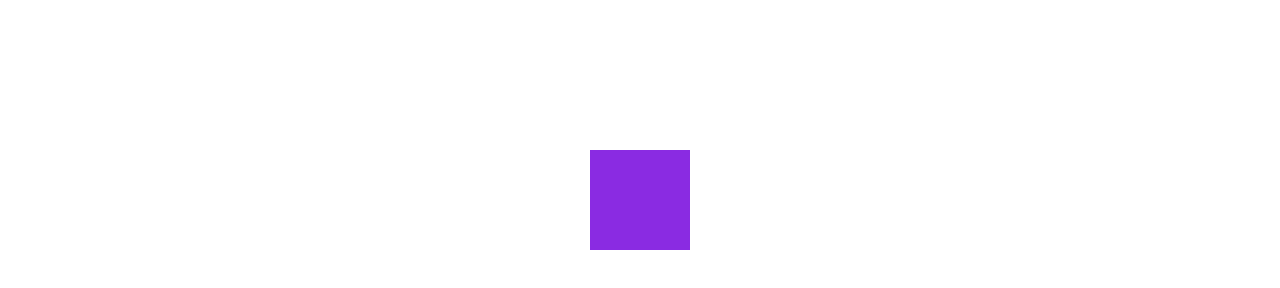
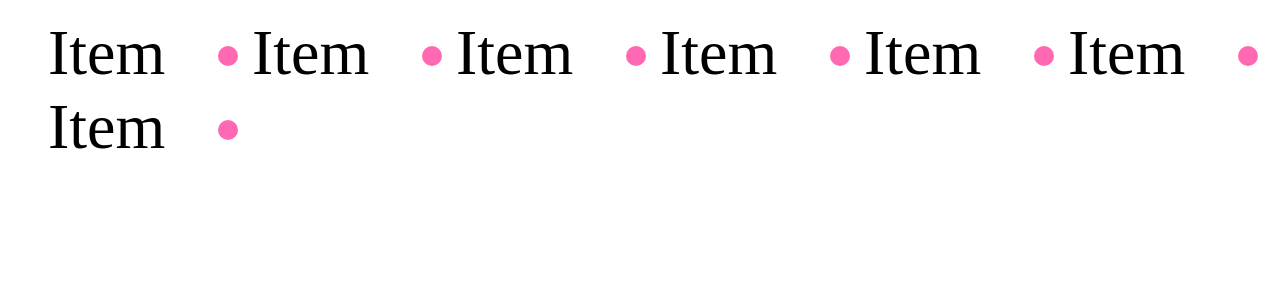
Before and after one commit to Nayni19/ExtraCSS, a plain HTML site: page index.html in a window 1280 px wide. Drawn offline with Linux system fonts and the light colour scheme.

Commit message:
Pseudo Selectors added

```diff
--- a/index.html
+++ b/index.html
@@ -9,9 +9,18 @@
 </head>
 <body>
     <div class="container">
-        <div class="ball">
-
-        </div>
+        <!-- <div class="child"></div><br>
+        <input type="text"/><br>
+        <h1>Hello Nayni</h1>  -->
+        <ul>
+            <li>Item</li>
+            <li>Item</li>
+            <li>Item</li>
+            <li>Item</li>
+            <li>Item</li>
+            <li>Item</li>
+            <li>Item</li>
+        </ul>
     </div>
 </body>
 </html>
--- a/styles.css
+++ b/styles.css
@@ -1,28 +1,35 @@
-* {
-    margin: 0;
-    padding: 0;
-    box-sizing: border-box;
-}
-div.container{
-    display: flex;
-    align-items: center;
-    justify-content: center;
-    height: 50vh;
-}
-div.container div.ball{
+div.child {
     width: 100px;
     height: 100px;
-    border-radius: 0;
-    background-color: blueviolet;
-    transition-duration: 1s;
-    transition-timing-function: ease;
+    background-color: powderblue;
 }
 
-div.container div.ball:hover {
-    /* transform: rotateZ(120deg); */
-    /* transform: scale(2); */
-    transform: translateX(400px);
-    cursor: pointer;
-    border-radius: 100%;
-    background-color: pink;
+div.child:hover{
+    background-color: thistle;
 }
+input:focus {
+    border-color: darkblue !important;
+}
+h1::selection{
+    background-color: deeppink;
+    color: ghostwhite;
+}
+li {
+    list-style: none;
+    font-size: 4rem;
+    position: relative;
+    width: 200px;
+    display: inline-block;
+}
+
+li::after {
+    content: '';
+    position: absolute;
+    width: 20px;
+    height: 20px;
+    border-radius: 50%;
+    background-color: hotpink;
+    right: 10px;
+    top: 30px;
+
+}
```
